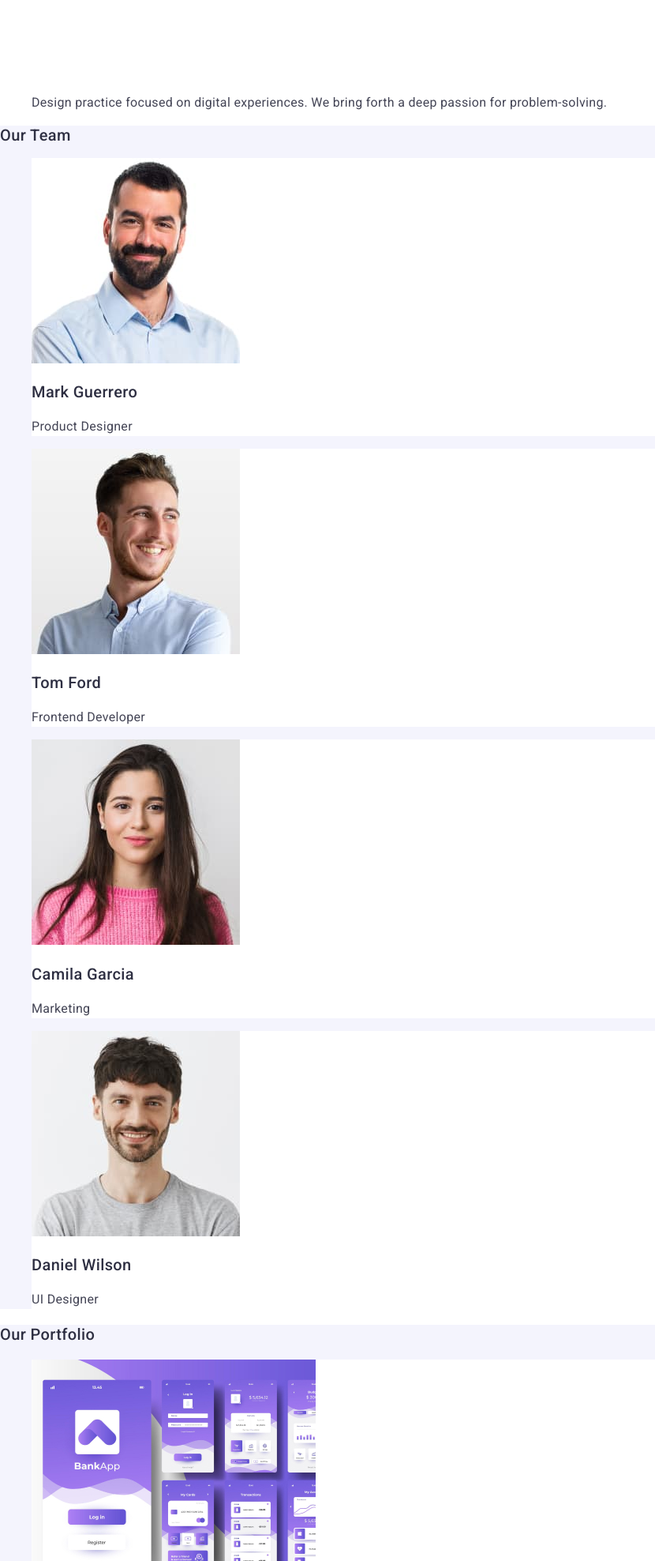
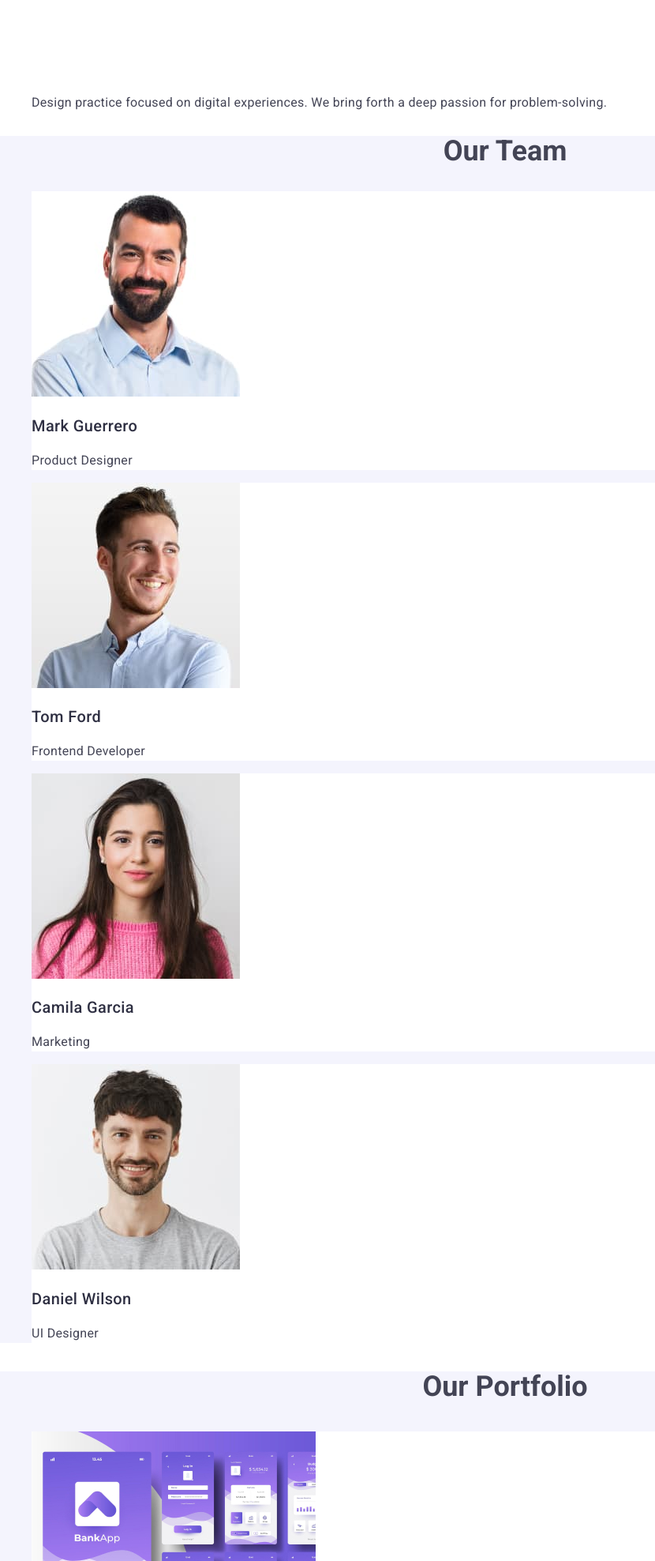
Before and after one commit to Ivan-Tsarstvennyi/goit-markup-hw-02, a plain HTML site: page index.html in a window 1280 px wide. Shown: the part 1038-3014 px from the top of the page at 79% size, without its empty margins (0-830 px from the left). Drawn offline with nearby package versions, Linux system fonts and the light colour scheme.

Commit message:
homework-2

```diff
--- a/css/style.css
+++ b/css/style.css
@@ -20,7 +20,7 @@ a {
   letter-spacing: 0.54px;
   text-transform: uppercase;
 }
-.logo-header2 {
+.logo-header-two {
   color: var(--NAVY-BLUE, #2e2f42);
   font-family: Raleway;
   font-size: 18px;
@@ -102,6 +102,18 @@ address {
   line-height: 1.2;
   letter-spacing: 0.02em;
   color: #2e2f42;
+}
+.h-team {
+  font-size: 36px;
+  line-height: 1.11;
+  text-align: center;
+  text-transform: capitalize;
+}
+.h-portfolio {
+  font-size: 36px;
+  line-height: 1.11;
+  text-align: center;
+  text-transform: capitalize;
 }
 .information-paragraph {
   letter-spacing: 0.02em;
--- a/index.html
+++ b/index.html
@@ -19,7 +19,7 @@
     <header>
         <!-- Логотип -->
         <nav>
-            <a class="logo-header" href="./index.html">Web<span class="logo-header2">Studio</span></a>
+            <a href="./index.html" class="logo-header">Web<span class="logo-header-two">Studio</span></a>
             <!-- Інформація -->
             <ul class="page-link">
                 <li><a href="./index.html" class="link">Studio</a></li>
@@ -81,7 +81,7 @@
             </ul>
         </section>
         <section class="main-team">
-            <h2 class="informattion-h">Our Team</h2>
+            <h2 class="h-team">Our Team</h2>
             <ul>
                 <li class="img-team">
                     <img src="./images/img11.jpg" alt="Product Designer-Mark Guerrero" width="264">
@@ -103,7 +103,7 @@
             </ul>
         </section>
         <section class="site-apps">
-            <h3 class="informattion-h">Our Portfolio</h3>
+            <h3 class="h-portfolio">Our Portfolio</h3>
             <ul>
                 <li class="main-site-app">
                     <img src="./images/img1.jpg" alt="Banking App" width="360">
```
